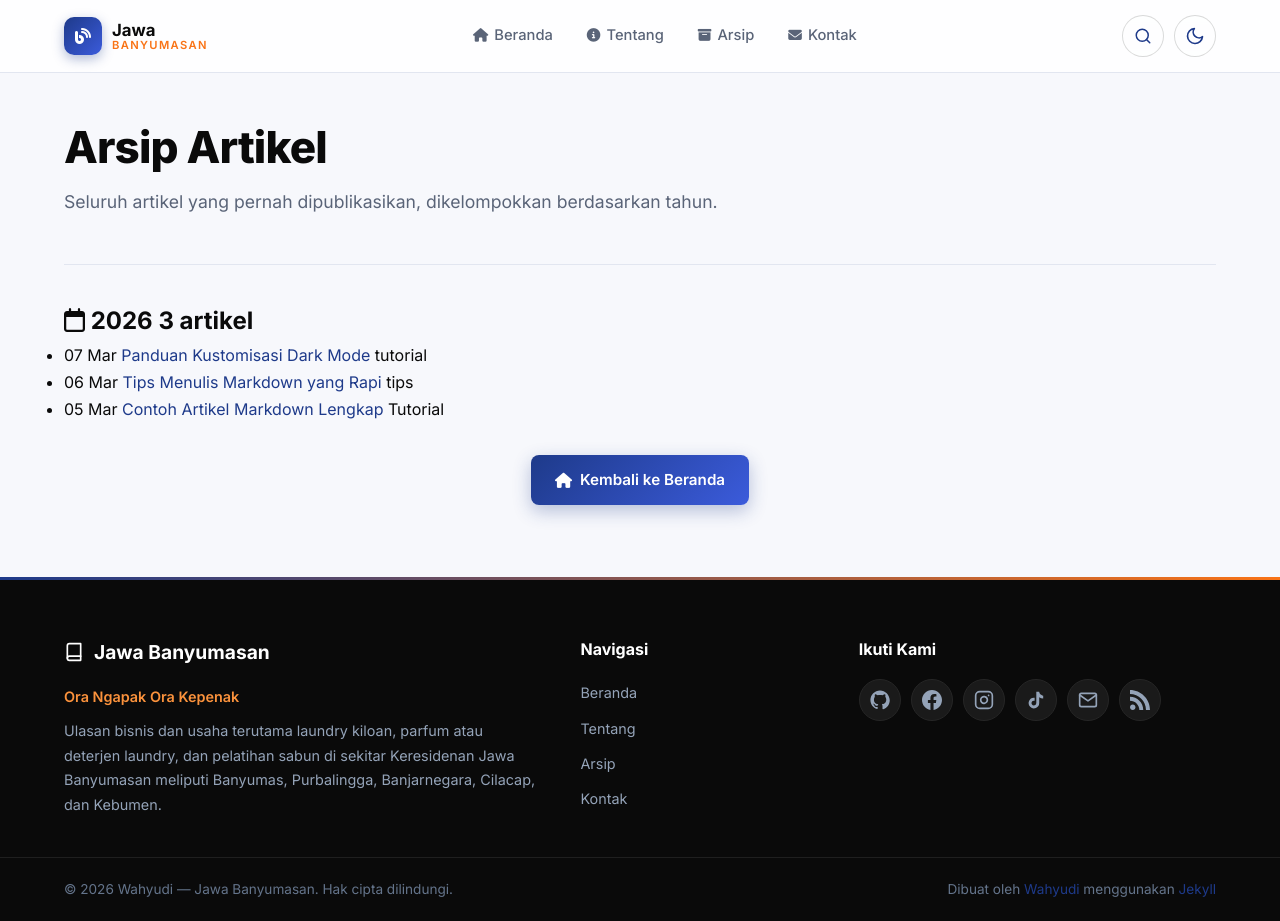
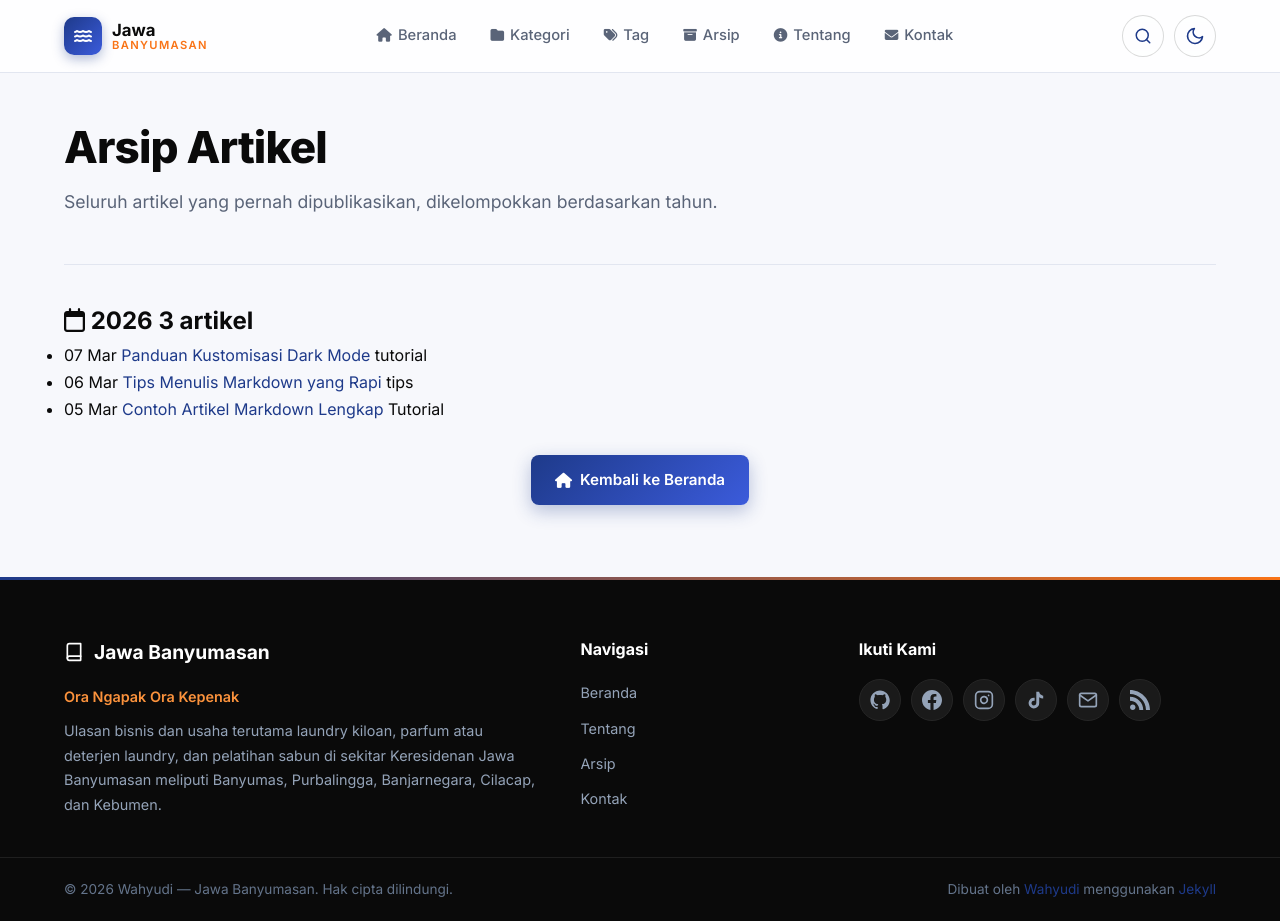
Before and after one commit to jawabanyumasan/jawabanyumasan.github.io, a Jekyll site: the page built from archive.md, in a window 1280 px wide and 921 px high. Built offline with Jekyll 4.4.1, drawn with Linux system fonts in a browser that asks for light colours.

Commit message:
Update header.html

```diff
--- a/_includes/header.html
+++ b/_includes/header.html
@@ -2,7 +2,7 @@
   <div class="container header-inner">
     <!-- Logo -->
     <a href="{{ '/' | relative_url }}" class="site-logo">
-      <span class="logo-mark"><i class="fa-solid fa-blog"></i></span>
+      <span class="logo-mark"><i class="fa-solid fa-water"></i></span>
       <span class="logo-text">
         <strong>Jawa</strong><em>Banyumasan</em>
       </span>
@@ -12,8 +12,10 @@
     <nav class="nav-menu" id="nav-menu" aria-label="Navigasi utama">
       <ul>
         <li><a href="{{ '/' | relative_url }}"><i class="fa-solid fa-house"></i> Beranda</a></li>
+        <li><a href="{{ '/categories/' | relative_url }}"><i class="fa-solid fa-folder"></i> Kategori</a></li>
+        <li><a href="{{ '/tags/' | relative_url }}"><i class="fa-solid fa-tags"></i> Tag</a></li>
+        <li><a href="{{ '/archive/' | relative_url }}"><i class="fa-solid fa-box-archive"></i> Arsip</a></li>
         <li><a href="{{ '/about/' | relative_url }}"><i class="fa-solid fa-circle-info"></i> Tentang</a></li>
-        <li><a href="{{ '/archive/' | relative_url }}"><i class="fa-solid fa-box-archive"></i> Arsip</a></li>
         <li><a href="{{ '/contact/' | relative_url }}"><i class="fa-solid fa-envelope"></i> Kontak</a></li>
       </ul>
     </nav>
@@ -21,7 +23,7 @@
     <!-- Actions -->
     <div class="header-actions">
       {% if site.search.enabled %}
-  <button class="search-toggle" data-search-open aria-label="Cari artikel" type="button">
+      <button class="search-toggle" data-search-open aria-label="Cari artikel" type="button" onclick="openBlogjakSearch(event); return false;">
         <svg viewBox="0 0 24 24" width="18" height="18"
              fill="none" stroke="currentColor" stroke-width="2"
              stroke-linecap="round" stroke-linejoin="round" aria-hidden="true">
```
Lines whose indentation alone changed are shown as unchanged.
